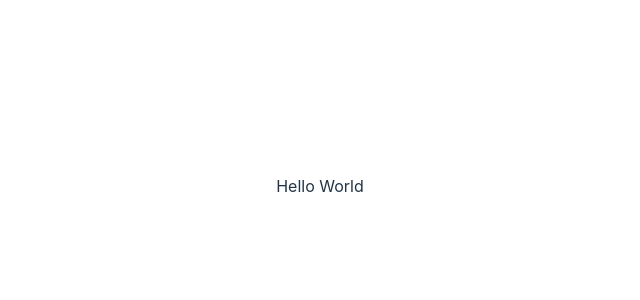
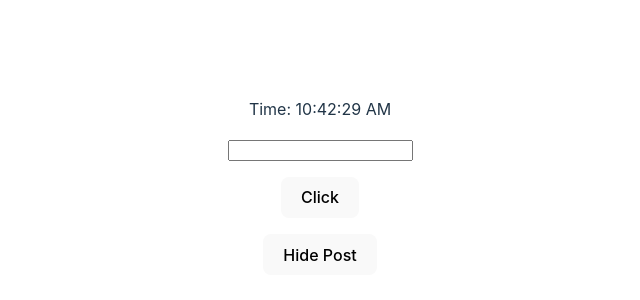
Before and after one commit to jamilcse13/reactJS, a React (Vite) app in the folder myreactapp/: page / in a window 1280 px wide. Shown: the part 214-514 px from the top of the page, without its empty margins (320-960 px from the left). Built offline with nearby package versions, Linux system fonts and the light colour scheme.

Commit message:
useEffect hook

```diff
--- a/myreactapp/src/App.jsx
+++ b/myreactapp/src/App.jsx
@@ -1,7 +1,21 @@
+import { useState } from "react";
 import "./App.css";
+// import MyComponent from "./components/MyComponentClass";
+import MyComponent from "./components/MyComponent";
 
 function App() {
-  return <div>Hello World</div>;
+  const [show, setShow] = useState(true);
+
+  return (
+    <div className="app">
+      <div>{show && <MyComponent/>}</div>
+      <p>
+        <button type="button" onClick={() => setShow((prevShow) => !prevShow)}>
+          {show ? 'Hide Post' : 'Show Post'}
+        </button>
+      </p>
+    </div>
+  );
 }
 
 export default App;
--- /dev/null
+++ b/myreactapp/src/components/MyComponent.jsx
@@ -0,0 +1,50 @@
+import { useEffect, useState } from "react";
+
+export default function MyComponent() {
+  const [count, setCount] = useState(0);
+  const [text, setText] = useState("");
+  const [date, setDate] = useState(new Date());
+
+  const addClick = () => {
+    setCount((prevCount) => prevCount + 1);
+  };
+
+  const tick = () => {
+    console.log("clock ticking");
+    setDate(new Date());
+  };
+
+  useEffect(() => {
+    console.log("count");
+    document.title = `Clicked ${count} times`;
+  }, [count]);
+
+  useEffect(() => {
+    console.log("starting timer");
+    const interval = setInterval(tick, 1000);
+
+    // do the cleanup - stop the timer
+    return () => {
+      console.log("component unmounted");
+      clearInterval(interval);
+    };
+  }, []);
+
+  return (
+    <div>
+      <p>Time: {date.toLocaleTimeString()}</p>
+      <p>
+        <input
+          type="text"
+          value={text}
+          onChange={(e) => setText(e.target.value)}
+        />
+      </p>
+      <p>
+        <button type="button" onClick={addClick}>
+          Click
+        </button>
+      </p>
+    </div>
+  );
+}
--- /dev/null
+++ b/myreactapp/src/components/MyComponentClass.jsx
@@ -0,0 +1,53 @@
+import React from "react";
+
+class MyComponent extends React.Component {
+  state = {
+    count: 0,
+    date: new Date(),
+  };
+
+  componentDidMount() {
+    const { count } = this.state;
+    document.title = `Clicked ${count} times`;
+    this.interval = setInterval(this.tick, 1000);
+  }
+
+  componentDidUpdate() {
+    const { count } = this.state;
+    document.title = `Clicked ${count} times`;
+  }
+
+  componentWillUnmount() {
+    clearInterval(this.interval);
+  }
+
+  addClick = () => {
+    this.setState(({ count }) => ({
+      count: count + 1,
+    }));
+  };
+
+  tick = () => {
+    console.log('clock ticking');
+    this.setState(() => ({
+      date: new Date(),
+    }));
+  };
+
+  render() {
+    const { count, date } = this.state;
+
+    return (
+      <div>
+        <p>Time: {date.toLocaleTimeString()}</p>
+        <p>
+          <button type="button" onClick={this.addClick}>
+            Click
+          </button>
+        </p>
+      </div>
+    );
+  }
+}
+
+export default MyComponent;
```
